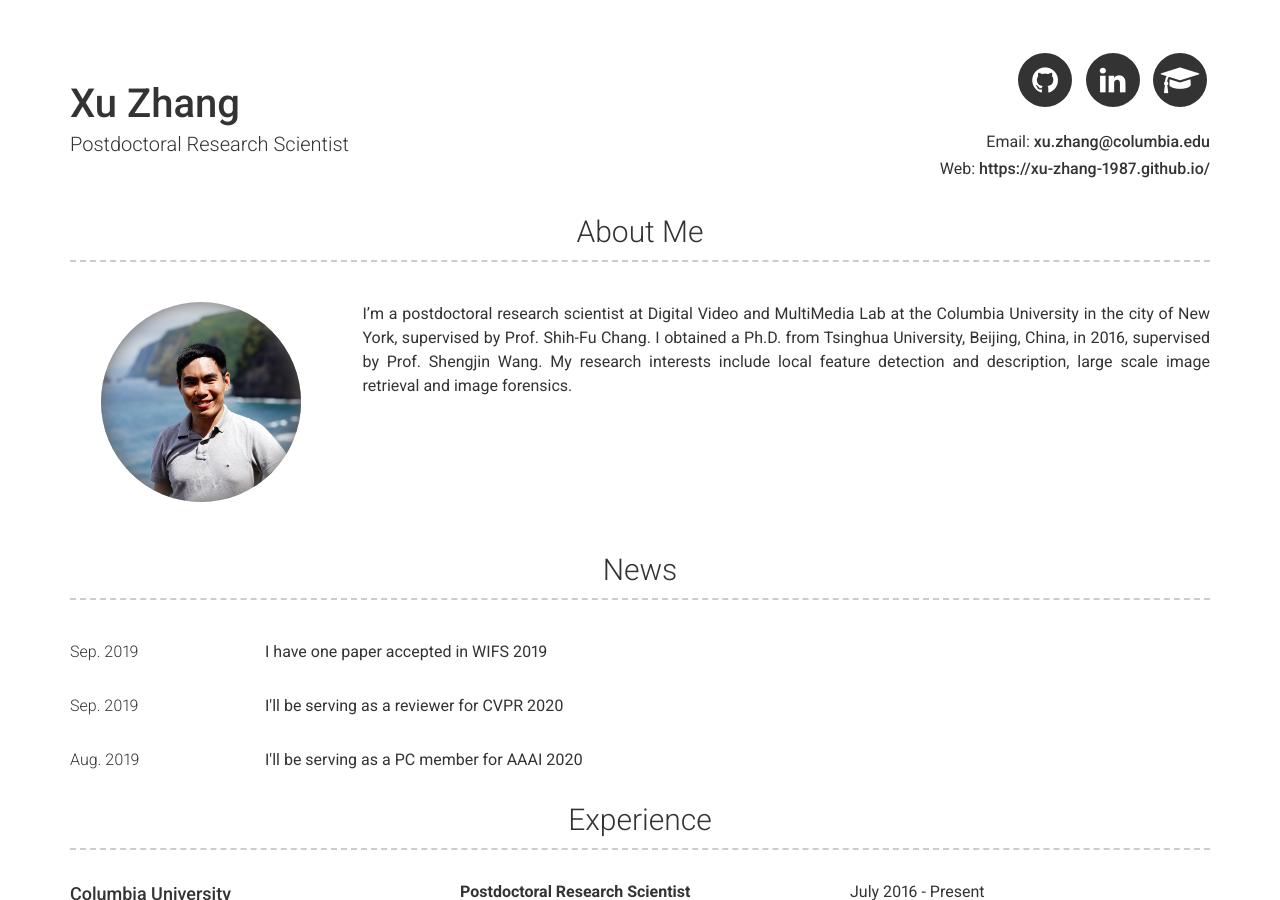
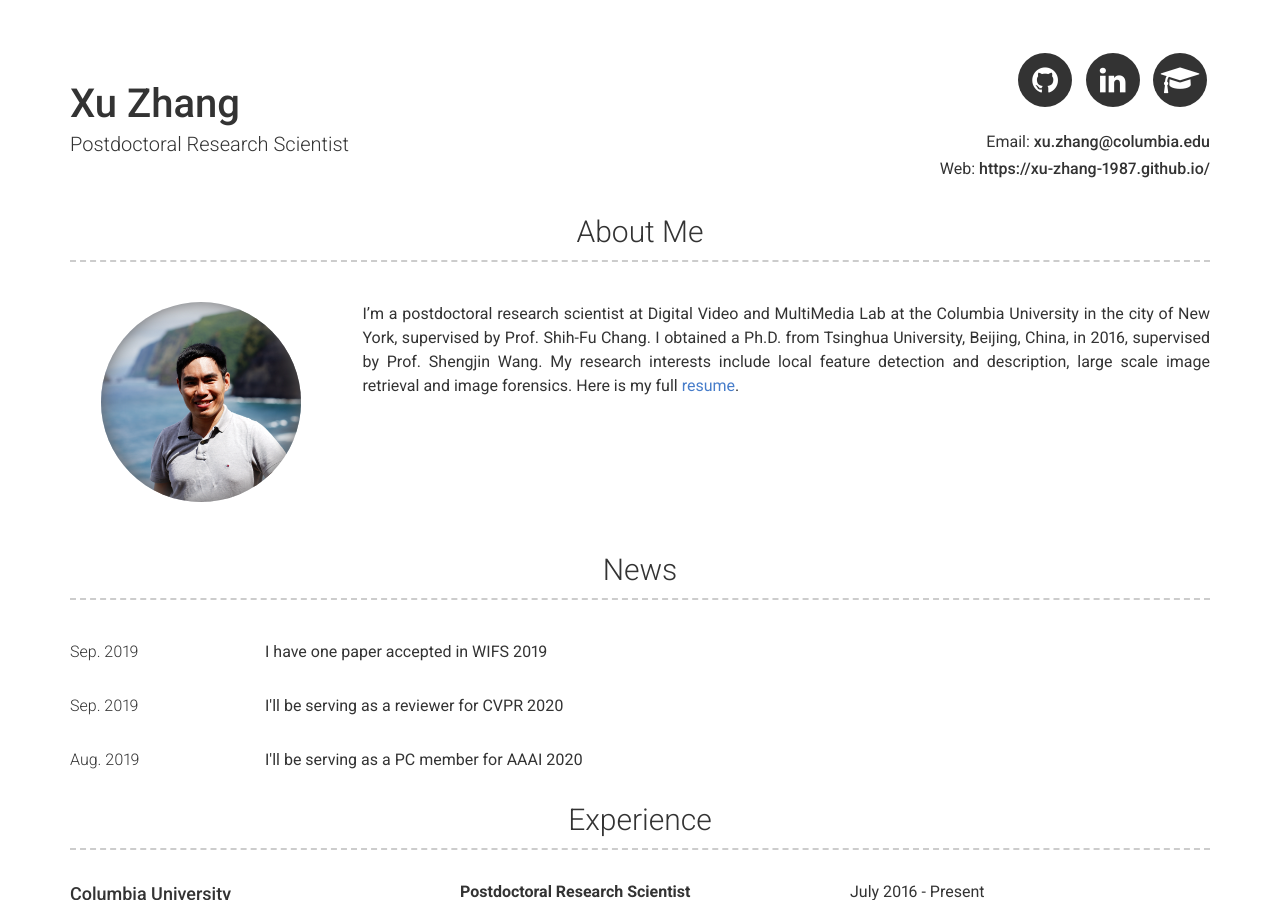
Before and after one commit to xu-zhang-1987/xu-zhang-1987.github.io, a Jekyll site: the page built from index.md, in a window 1280 px wide and 900 px high. Built offline with Jekyll 4.4.1, drawn with Linux system fonts in a browser that asks for light colours.

Commit message:
add info

```diff
--- a/_config.yml
+++ b/_config.yml
@@ -17,7 +17,7 @@ googlescholar_username: efE70pEAAAAJ
 # about_title: About Me (Use this to override about section title)
 about_profile_image: images/profile.png
 about_content: | # this will include new lines to allow paragraphs
-  I'm a postdoctoral research scientist at Digital Video and MultiMedia Lab at the Columbia University in the city of New York, supervised by Prof. Shih-Fu Chang. I obtained a Ph.D. from Tsinghua University, Beijing, China, in 2016, supervised by Prof. Shengjin Wang. My research interests include local feature detection and description, large scale image retrieval and image forensics.
+  I'm a postdoctoral research scientist at Digital Video and MultiMedia Lab at the Columbia University in the city of New York, supervised by Prof. Shih-Fu Chang. I obtained a Ph.D. from Tsinghua University, Beijing, China, in 2016, supervised by Prof. Shengjin Wang. My research interests include local feature detection and description, large scale image retrieval and image forensics. Here is my full [resume](images/Xu_Zhang_resume.pdf).
 
 # Projects Section
 # projects_title: Projects #(Use this to override about projects section title)
```
Also changed, not shown: 3 other files.
